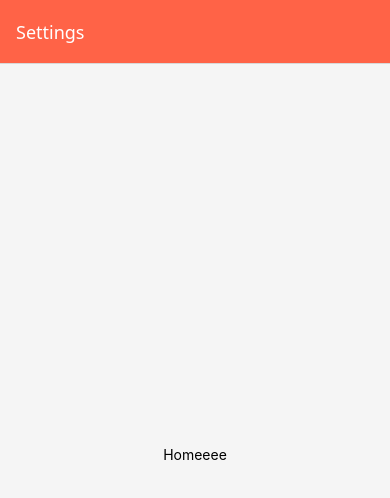
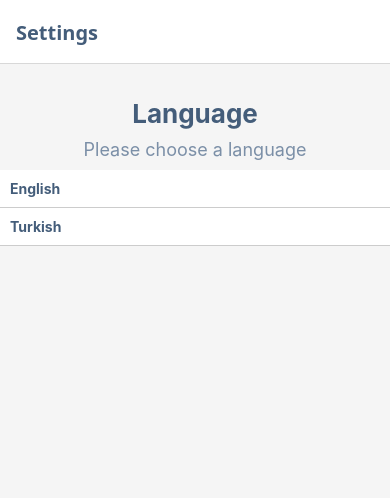
Before and after one commit to berna-ikiz/CustomLocalization, a React Native app: screen / in a window 390 px wide. Shown: the top 498 px of the page. Built offline with nearby package versions, Linux system fonts and the light colour scheme.

Commit message:
Localization page has been added

```diff
--- /dev/null
+++ b/src/localization/en.json
@@ -0,0 +1,5 @@
+{
+    "welcome": "Welcome",
+    "select_language": "Please choose a language",
+    "language": "Language"
+}
--- a/src/localization/en.tsx
+++ /dev/null
@@ -1,6 +0,0 @@
-const en = {
-    "welcome": "Welcome",
-    "change_language": "Change Language"
-}
-
-export default en;
--- a/src/localization/i18n.ts
+++ b/src/localization/i18n.ts
@@ -1,13 +1,16 @@
-import React from "react";
 import i18n from "i18next";
-import { useTranslation, initReactI18next } from "react-i18next";
-import en from "./en";
-import tr from "./tr";
+import { initReactI18next } from "react-i18next";
+import en from "./en.json"
+import tr from "./tr.json"
 
 i18n.use(initReactI18next).init({
   resources: {
-    en: en,
-    tr:tr
+    en: {
+      translation: en
+    },
+    tr: {
+      translation: tr
+    },
   },
   lng: "en",
   fallbackLng: "en",
--- /dev/null
+++ b/src/localization/tr.json
@@ -0,0 +1,5 @@
+{
+  "welcome": "Hoş geldiniz",
+  "select_language": "Lütfen bir dil seçin",
+  "language": "Türkçe"
+}
--- a/src/localization/tr.tsx
+++ /dev/null
@@ -1,5 +0,0 @@
-const tr={
-  "welcome": "Hoş geldiniz",
-  "change_language": "Dili Değiştir"
-}
-export default tr;
--- a/src/navigation/StackNavigator.tsx
+++ b/src/navigation/StackNavigator.tsx
@@ -7,11 +7,11 @@ import SettingsScreen from '../screen/SettingsScreen';
 const RootStack = createNativeStackNavigator({
   initialRouteName: 'Settings',
   screenOptions: {
-    headerTintColor: 'white',
-    headerStyle: {
-      backgroundColor: 'tomato',
+    headerTitleStyle: {
+      fontWeight: 'bold',
+      fontSize: 20,
+      color:'#445d7a'
     },
-    headerTitle:"Settings"
   },
   screens: {
     Settings: SettingsScreen,
--- a/src/screen/SettingsScreen.tsx
+++ b/src/screen/SettingsScreen.tsx
@@ -1,26 +1,84 @@
-import { StyleSheet, Text, View } from 'react-native'
-import React from 'react'
+import {
+  FlatList,
+  StyleSheet,
+  Text,
+  TouchableOpacity,
+  View,
+} from "react-native";
+import React, { useState } from "react";
+import { useTranslation } from "react-i18next";
+import '../localization/i18n';
+
+type languageType = {
+  label: string;
+  value: string;
+};
+
+type renderProps = {
+  item: languageType;
+};
+
+const renderItem = ({ item }: renderProps) => {
+  return (
+    <TouchableOpacity style={styles.language}>
+      <Text style={styles.text}>{item.label}</Text>
+    </TouchableOpacity>
+  );
+};
 
 const SettingsScreen = () => {
+  const [selectedLanguage, setSelectedLanguage] = useState(null);
+  const { t } = useTranslation();
+  const languages = [
+    { label: "English", value: "en" },
+    { label: "Turkish", value: "tr" },
+  ];
   return (
     <View style={styles.container}>
-      <Text>Homeeee</Text>
+      <View style={styles.titleContainer}>
+        <Text style={styles.languageTitle}>{t('language')}</Text>
+        <Text style={styles.selectedLanguageTitle}>{t('select_language')}</Text>
+      </View>
+      <FlatList
+        data={languages}
+        renderItem={({ item }) => renderItem({ item })}
+      />
     </View>
-  )
-}
+  );
+};
 
-export default SettingsScreen
+export default SettingsScreen;
 
 const styles = StyleSheet.create({
   container: {
     flex: 1,
-    justifyContent: 'center',
-    alignItems: 'center',
-    backgroundColor: '#f5f5f5'
+    backgroundColor: "#f5f5f5",
+  },
+  language: {
+    padding: 10,
+    backgroundColor: "#fff",
+    borderBottomWidth: 1,
+    borderBottomColor: "#ccc",
   },
   text: {
-    fontSize: 40,
-    color: 'black',
-    fontWeight: 'bold'
+    fontSize: 14,
+    color: "#445d7a",
+    fontWeight: "bold",
+  },
+  languageTitle: {
+    paddingTop: 34,
+    fontWeight:"bold",
+    fontSize: 26,
+    color: "#445d7a",
+  },
+  selectedLanguageTitle: {
+    padding: 10,
+    fontWeight:'400',
+    fontSize: 18,
+    color: "#7b8fa7",
+  },
+  titleContainer:{
+    justifyContent:'center',
+    alignItems:'center'
   }
 });
```
